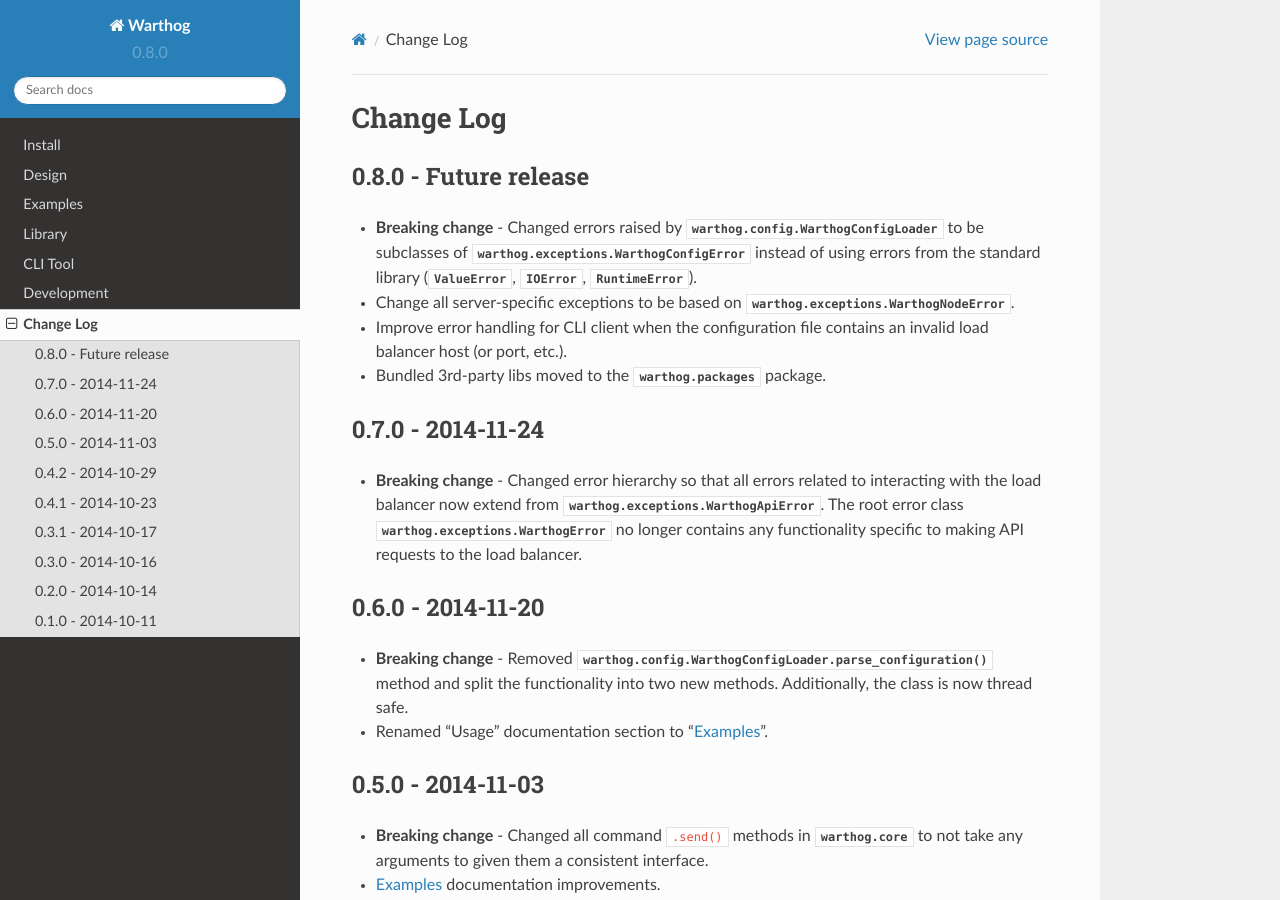
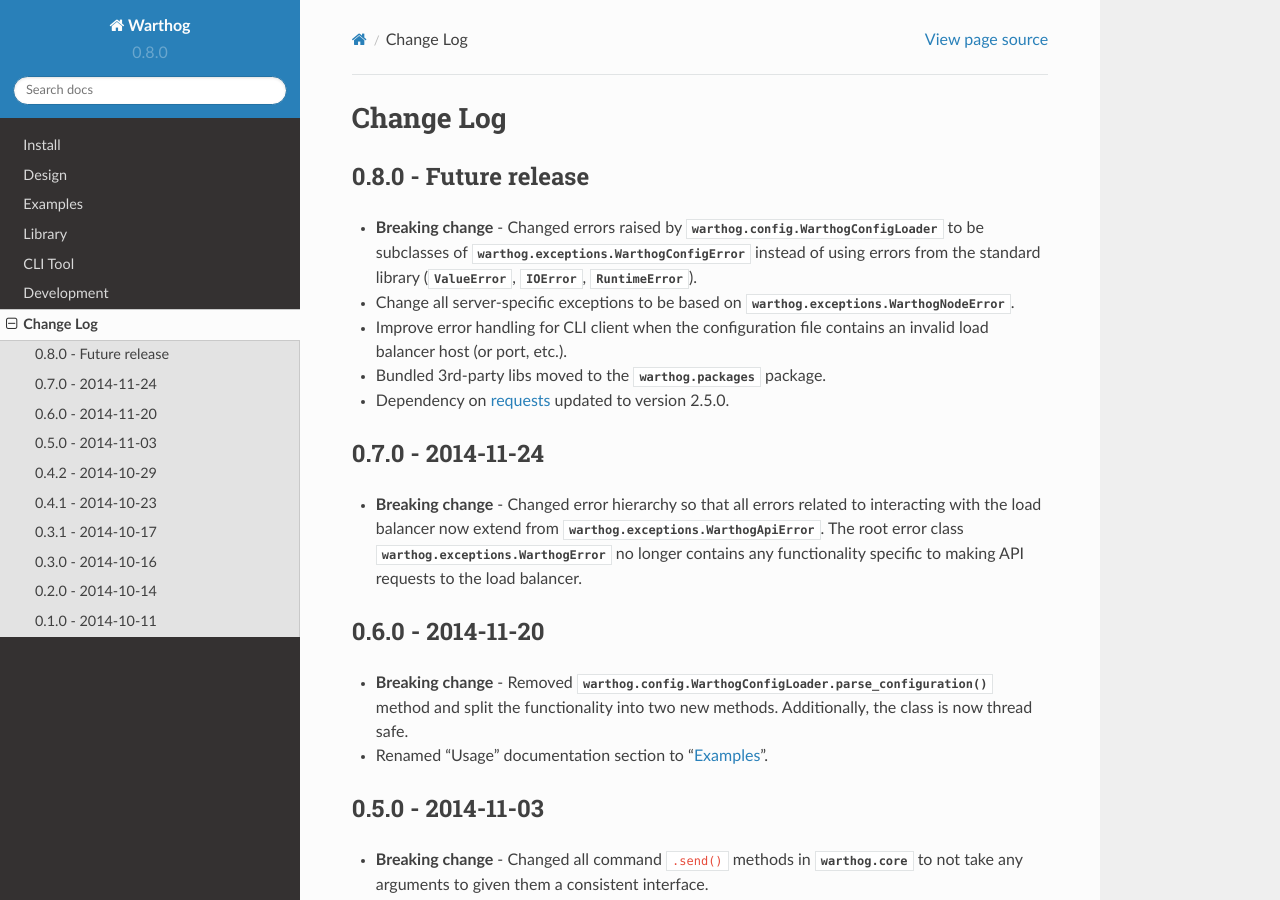
Before and after one commit to smarter-travel-media/warthog, a Sphinx documentation site: the page built from doc/source/changes.rst, in a window 1280 px wide and 900 px high. Built offline with Sphinx 7.4.7 and the Read the Docs theme 2.0.0, drawn with Linux system fonts in a browser that asks for light colours.

Commit message:
Requests version bump (2.5.0)

```diff
--- a/doc/source/changes.rst
+++ b/doc/source/changes.rst
@@ -11,6 +11,7 @@
 * Improve error handling for CLI client when the configuration file contains an invalid load
   balancer host (or port, etc.).
 * Bundled 3rd-party libs moved to the :mod:`warthog.packages` package.
+* Dependency on `requests <https://github.com/kennethreitz/requests>`_ updated to version 2.5.0.
 
 0.7.0 - 2014-11-24
 ------------------
--- a/requirements.txt
+++ b/requirements.txt
@@ -1,2 +1,2 @@
-requests==2.4.3
+requests==2.5.0
 click==3.3
```
